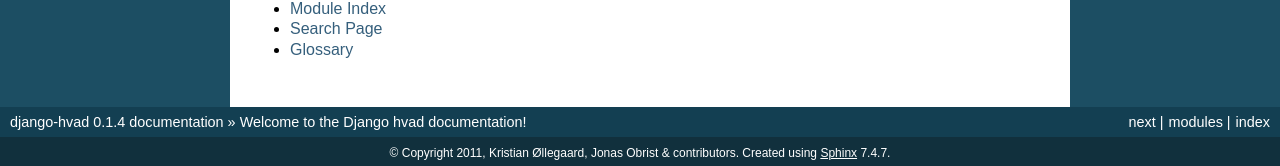
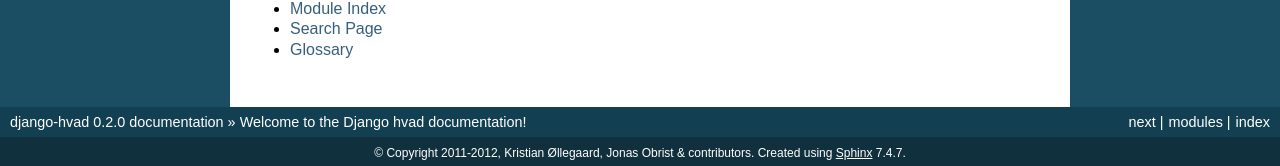
Before and after one commit to KristianOellegaard/django-hvad, a Sphinx documentation site: the page built from docs/index.rst, in a window 1280 px wide and 900 px high, scrolled down 711 px. Shown: the part 731-897 px from the top of the window. Built offline with Sphinx 7.4.7, drawn with Linux system fonts in a browser that asks for light colours; some of the changed text lies outside the part shown.

Commit message:
Preparing docs for 0.2

```diff
--- a/docs/changelog.rst
+++ b/docs/changelog.rst
@@ -6,6 +6,12 @@
 
 .. glossary::
     :sorted:
+    0.2.0
+        The package is now called 'hvad'. Old imports should result in an import error.
+
+        Fixed django 1.4 support
+
+        Fixed a number of minor issues
 
     0.1.4
         Introduces :meth:`lazy_translation_getter`
--- a/docs/conf.py
+++ b/docs/conf.py
@@ -45,16 +45,16 @@
 
 # General information about the project.
 project = u'django-hvad'
-copyright = u'2011, Kristian Øllegaard, Jonas Obrist & contributors'
+copyright = u'2011-2012, Kristian Øllegaard, Jonas Obrist & contributors'
 
 # The version info for the project you're documenting, acts as replacement for
 # |version| and |release|, also used in various other places throughout the
 # built documents.
 #
 # The short X.Y version.
-version = '0.1.4'
+version = '0.2.0'
 # The full version, including alpha/beta/rc tags.
-release = '0.1.4'
+release = '0.2.0'
 
 # The language for content autogenerated by Sphinx. Refer to documentation
 # for a list of supported languages.
```
